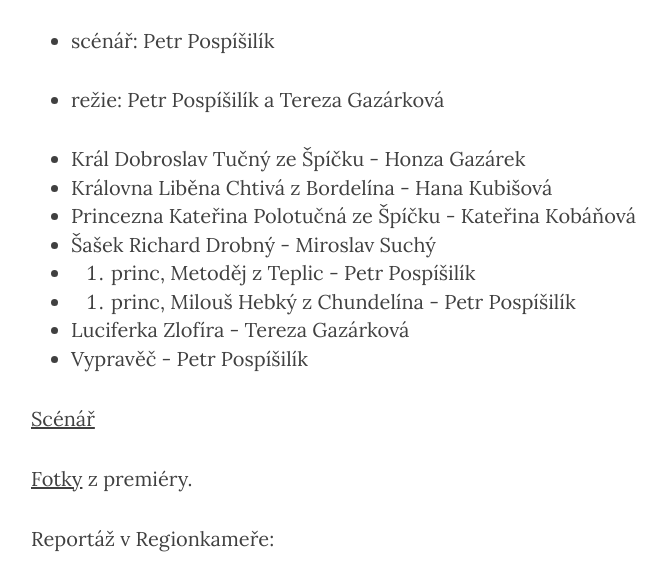
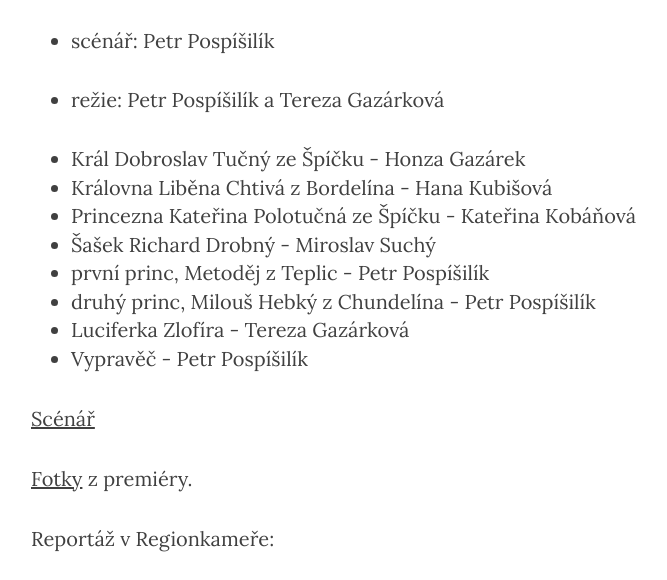
Before and after one commit to xsuchy/pozpatku, a Jekyll site: the page built from _posts/2020-05-11-vdavky-princezny-katky.markdown, in a window 1280 px wide and 900 px high, scrolled down 706 px, cut to the strip 0-580 px from the top of the window. Shown: the whole strip, without its empty margins (234-901 px from the left). Built offline with Jekyll 4.4.1, drawn with Linux system fonts in a browser that asks for light colours; nearby versions of some CDN libraries.

Commit message:
datumy vpredu delaji problem markdownu

```diff
--- a/_posts/2020-05-11-vdavky-princezny-katky.markdown
+++ b/_posts/2020-05-11-vdavky-princezny-katky.markdown
@@ -19,8 +19,8 @@ Délka představení: 80 minut
  * Královna Liběna Chtivá z Bordelína - Hana Kubišová
  * Princezna Kateřina Polotučná ze Špíčku - Kateřina Kobáňová
  * Šašek Richard Drobný - Miroslav Suchý
- * 1. princ, Metoděj z Teplic - Petr Pospíšilík
- * 2. princ, Milouš Hebký z Chundelína - Petr Pospíšilík
+ * první princ, Metoděj z Teplic - Petr Pospíšilík
+ * druhý princ, Milouš Hebký z Chundelína - Petr Pospíšilík
  * Luciferka Zlofíra - Tereza Gazárková
  * Vypravěč - Petr Pospíšilík
 
```
